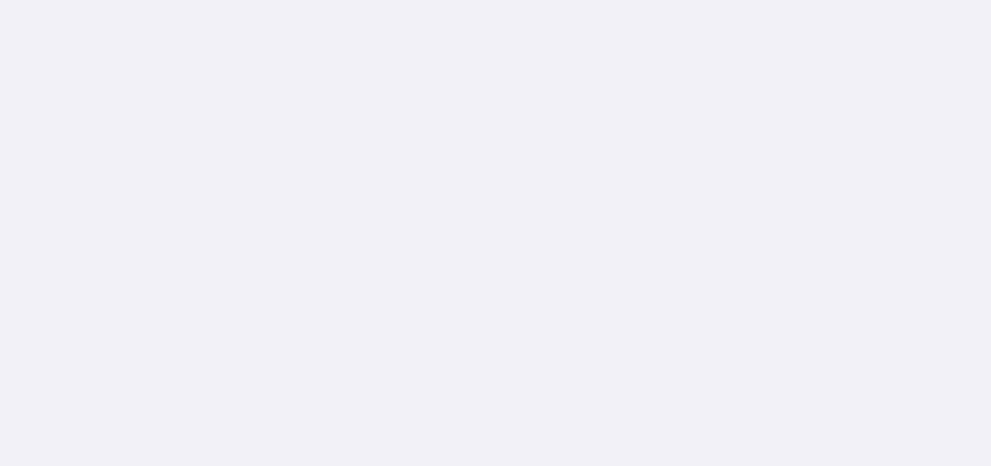
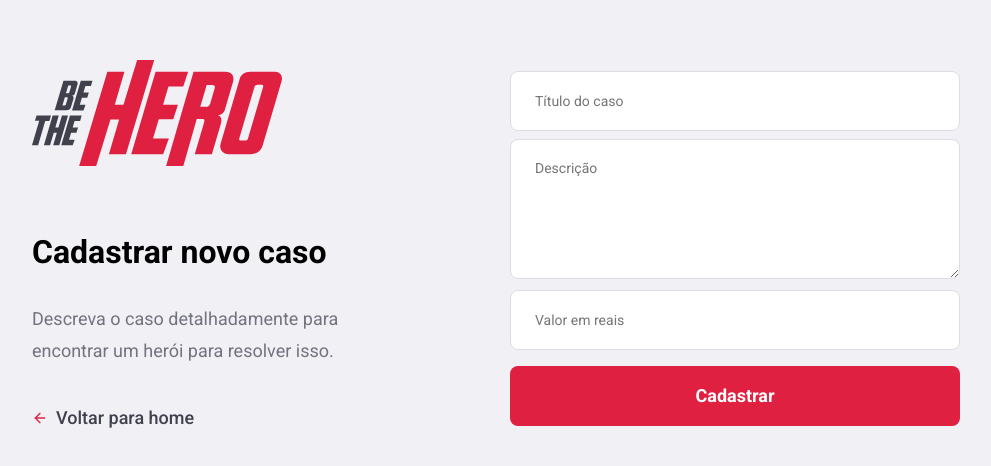
Before and after one commit to saraivafelipe27/semanaomnistack11, a React (Create React App) app in the folder frontend/: page /incidents/new in a window 1280 px wide. Shown: the part 156-622 px from the top of the page, without its empty margins (144-1135 px from the left). Built offline with nearby package versions, Linux system fonts and the light colour scheme.

Commit message:
Feature: página de novos casos criada e estilizada

```diff
--- a/frontend/src/global.css
+++ b/frontend/src/global.css
@@ -27,7 +27,18 @@ form input {
     color: #333;
     border: 1px solid #dcdce6;
     border-radius: 8px;
-    padding: 0 25px;
+    padding: 0 24px;
+}
+
+form textarea {
+    width: 100%;
+    min-height: 140px;
+    resize: vertical;
+    color: #333;
+    border: 1px solid #dcdce6;
+    border-radius: 8px;
+    padding: 16px 24px;
+    line-height: 24px;
 }
 
 .button {
--- a/frontend/src/pages/NewIncident/index.js
+++ b/frontend/src/pages/NewIncident/index.js
@@ -0,0 +1,40 @@
+import React from 'react';
+import { Link } from 'react-router-dom';
+
+import { FiArrowLeft } from 'react-icons/fi';
+
+import './styles.css';
+
+import logoImg from '../../assets/logo.svg';
+
+export default function NewIncident() {
+    return (
+        <div className="new-incident-container">
+
+        <div className="content">
+            <section>
+                <img src={logoImg} alt="Be The Hero" />
+
+                <h1>Cadastrar novo caso</h1>
+                <p>Descreva o caso detalhadamente para encontrar um herói para resolver isso.</p>
+
+                <Link className="back-link" to="/profile">
+                <FiArrowLeft size={16} color="#E02041" />
+                    Voltar para home
+                </Link>
+            </section>
+
+            <form>
+                <input placeholder="Título do caso" />
+                <textarea placeholder="Descrição" />
+
+                <input placeholder="Valor em reais" />
+
+                <button className="button" type="submit">Cadastrar</button>
+            </form>
+
+        </div>
+
+    </div>
+    )
+}
--- a/frontend/src/pages/NewIncident/styles.css
+++ b/frontend/src/pages/NewIncident/styles.css
@@ -0,0 +1,49 @@
+.new-incident-container {
+    width: 100%;
+    max-width: 1120px;
+    height: 100vh;
+    margin: 0 auto;
+
+    display: flex;
+    align-items: center;
+    justify-content: center;
+
+}
+
+.new-incident-container .content {
+    width: 100%;
+    padding: 96px;
+    background: #f0f0f5;
+    box-shadow: 0 0 100px rgba(0, 0, 0, 0.1);
+    border-radius: 8px;
+
+    display: flex;
+    justify-content: space-between;
+    align-items: center;
+}
+
+.new-incident-container .content section {
+    width: 100%;
+    max-width: 380px;
+}
+
+.new-incident-container .content section h1 {
+    margin: 64px 0 32px;
+    font-size: 32px;
+}
+
+.new-incident-container .content section p {
+    font-size: 18px;
+    color: #737380;
+    line-height: 32px;
+}
+
+.new-incident-container .content form {
+    width: 100%;
+    max-width: 450px;
+}
+
+.new-incident-container .content form input,
+.new-incident-container .content form textarea {
+    margin-top: 8px;
+}
--- a/frontend/src/routes.js
+++ b/frontend/src/routes.js
@@ -4,6 +4,7 @@ import { BrowserRouter, Route, Switch } from 'react-router-dom';
 import Logon from './pages/Logon';
 import Register from './pages/Register';
 import Profile from './pages/Profile';
+import NewIncident from './pages/NewIncident';
 
 export default function Routes() {
     return (
@@ -12,6 +13,7 @@ export default function Routes() {
                 <Route path="/" exact component={Logon} />
                 <Route path="/register" component={Register} />
                 <Route path="/profile" component={Profile} />
+                <Route path="/incidents/new" component={NewIncident} />
             </Switch>
         </BrowserRouter>
     )
```
